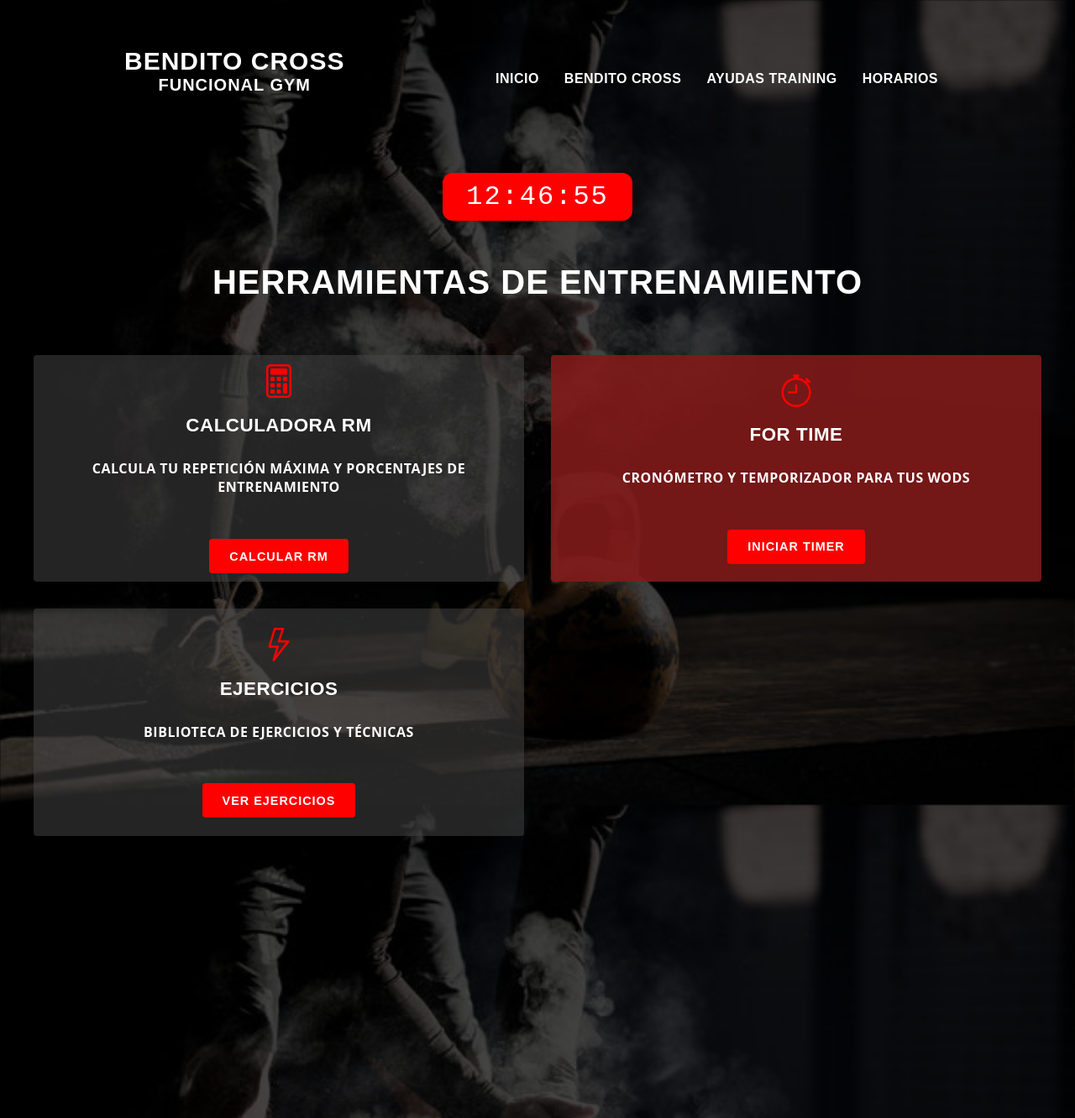
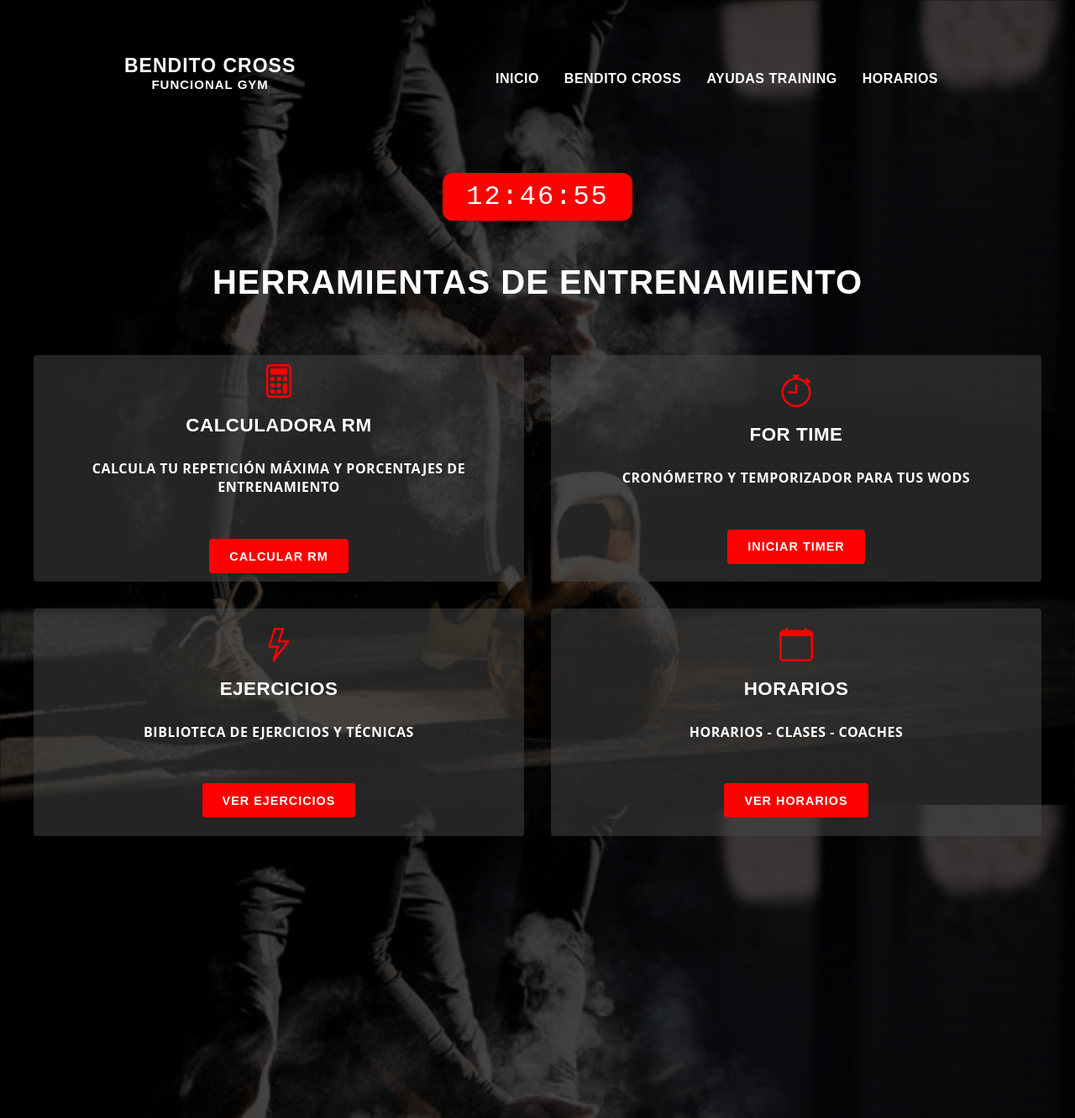
Before and after one commit to DaniPerego/bdt-ayudas, a plain HTML site: page index.html in a window 1280 px wide. Shown: the top 1332 px of the page at 84% size. Drawn offline with nearby package versions, Linux system fonts and the light colour scheme.

Commit message:
estilos modulos mejorados

```diff
--- a/css/modulos.css
+++ b/css/modulos.css
@@ -50,8 +50,9 @@
   }
 
   #modul2 {
+    grid-column: 2;
     grid-row: 1 / 3;
-    background-color: rgba(129, 26, 26, 0.9); /* Color rojo translúcido */
+    background-color:  rgba(73, 73, 73, 0.5); /* Color verde translúcido */
     background-size: cover;
     background-repeat: no-repeat;
     background-position: center;
@@ -68,8 +69,8 @@
   }
 
   #modul4 {
-    grid-column: 1 / 3;
-    grid-row: 5 / 8;
+    grid-column: 2 ;
+    grid-row: 3 / 5;
     background-color:rgba(73, 73, 73, 0.5); /* Color azul translúcido */
     background-size: cover;
     background-repeat: no-repeat;
--- a/css/nav.css
+++ b/css/nav.css
@@ -10,7 +10,7 @@
 .nav_logo {
     font-family: var(--font-heading);
     font-weight: 700;
-    font-size: 30px;
+    font-size: 23px;
     color: var(--color-blanco);
     animation-name: left-to-right;
     animation-duration: 2s;
@@ -26,7 +26,7 @@
 }
 
 .nav_logo span p {
-    font-size: 20px;
+    font-size: 15px;
     margin-top: auto;
 }
 
--- a/index.html
+++ b/index.html
@@ -56,7 +56,13 @@
                 <h2>Ejercicios</h2>
                 <p>Biblioteca de ejercicios y técnicas</p>
                 <a href="ejercicios.html" class="tool-button">VER EJERCICIOS</a>
-        </div><!--  -->
+            </div><!--  -->
+            <div id="modul4" class="tool-card">
+                <i class="bi bi-calendar"></i>
+                <h2>Horarios</h2>
+                <p>Horarios - Clases - Coaches</p>
+                <a href="horarios.html" class="tool-button">VER HORARIOS</a>
+            </div><!--  -->
         </div>
     </section>
 
```
